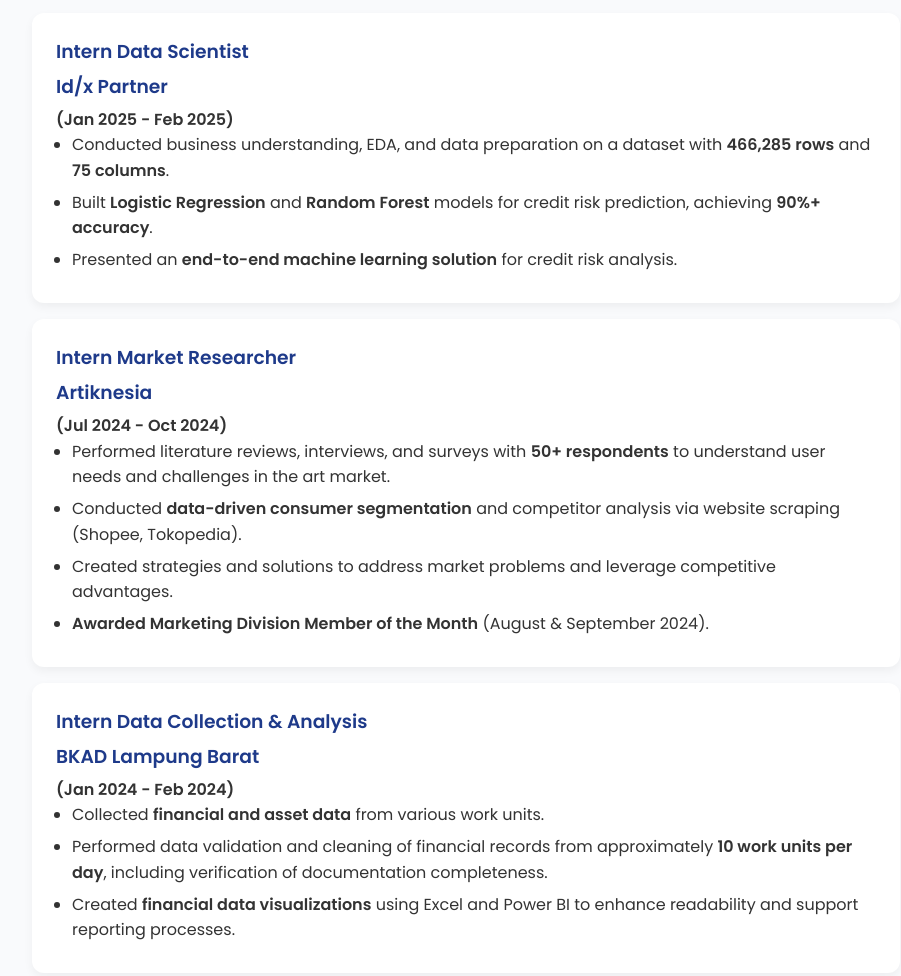
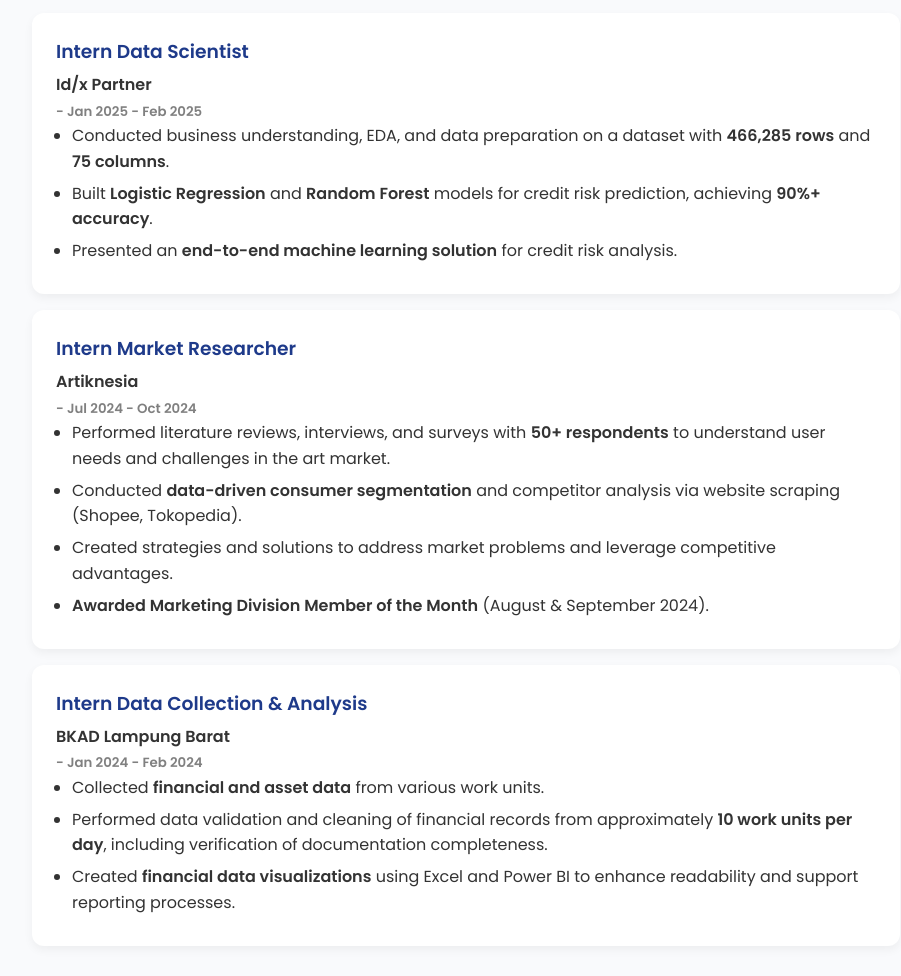
Before and after one commit to HolymixMe/portfolio, a plain HTML site: page index.html in a window 1280 px wide. Shown: the part 1006-1982 px from the top of the page, without its empty margins (174-1075 px from the left). Drawn offline with Linux system fonts and the light colour scheme.

Commit message:
Update index.html

```diff
--- a/index.html
+++ b/index.html
@@ -145,8 +145,7 @@
 <div class="card">
   <div>
     <h3>Intern Data Scientist</h3>
-    <h3>Id/x Partner</h3>
-    <h4>(Jan 2025 - Feb 2025)</h4>
+    <h4>Id/x Partner</h4> <h4 style="color: gray;"><small> - Jan 2025 - Feb 2025</small></h4>
     <ul>
       <li>Conducted business understanding, EDA, and data preparation on a dataset with <strong>466,285 rows</strong> and <strong>75 columns</strong>.</li>
       <li>Built <strong>Logistic Regression</strong> and <strong>Random Forest</strong> models for credit risk prediction, achieving <strong>90%+ accuracy</strong>.</li>
@@ -158,8 +157,7 @@
 <div class="card">
   <div>
     <h3>Intern Market Researcher</h3>
-    <h3>Artiknesia</h3>
-    <h4>(Jul 2024 - Oct 2024)</h4>
+    <h4>Artiknesia</h4> <h4 style="color: gray;"><small> - Jul 2024 - Oct 2024</small></h4>
     <ul>
       <li>Performed literature reviews, interviews, and surveys with <strong>50+ respondents</strong> to understand user needs and challenges in the art market.</li>
       <li>Conducted <strong>data-driven consumer segmentation</strong> and competitor analysis via website scraping (Shopee, Tokopedia).</li>
@@ -172,8 +170,7 @@
 <div class="card">
   <div>
     <h3>Intern Data Collection & Analysis</h3>
-    <h3>BKAD Lampung Barat</h3>
-    <h4>(Jan 2024 - Feb 2024)</h4>
+    <h4>BKAD Lampung Barat</h4> <h4 style="color: gray;"><small> - Jan 2024 - Feb 2024</small></h4>
     <ul>
       <li>Collected <strong>financial and asset data</strong> from various work units.</li>
       <li>Performed data validation and cleaning of financial records from approximately <strong>10 work units per day</strong>, including verification of documentation completeness.</li>
```
